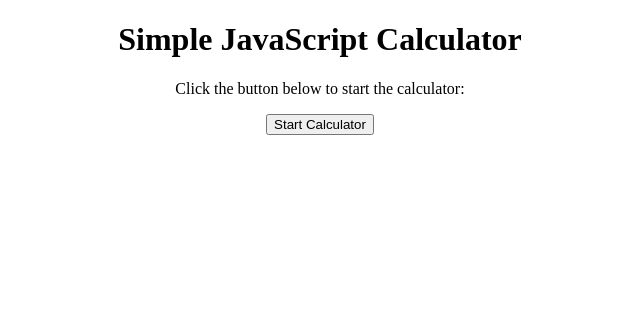
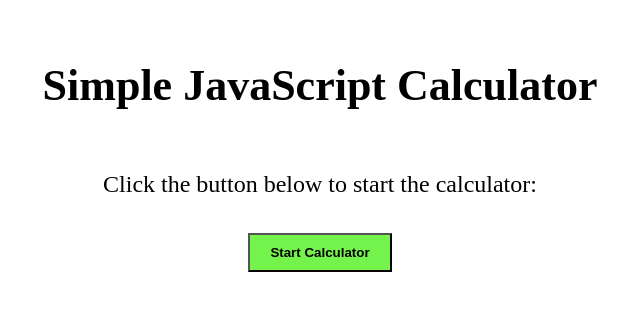
Before and after one commit to umar-farooque123/Js-Practice, a plain HTML site: page JS-Lecture-3/index.html in a window 1280 px wide. Shown: the whole page, without its empty margins (320-960 px from the left). Drawn offline with Linux system fonts and the light colour scheme.

Commit message:
new file create & add a code

```diff
--- a/JS-Lecture-3/index.html
+++ b/JS-Lecture-3/index.html
@@ -5,13 +5,14 @@
     <meta charset="UTF-8">
     <meta name="viewport" content="width=device-width, initial-scale=1.0">
     <title>Simple JS Calculator</title>
+    <link rel="stylesheet" href="./style.css">
 </head>
 
 <body>
-    <h1 style="text-align: center;">Simple JavaScript Calculator</h1>
-    <p style="text-align: center;">Click the button below to start the calculator:</p>
+    <h1>Simple JavaScript Calculator</h1>
+    <p>Click the button below to start the calculator:</p>
 
-    <div style="text-align: center;">
+    <div>
         <button onclick="startCalculator()">Start Calculator</button>
     </div>
 
--- /dev/null
+++ b/JS-Lecture-3/style.css
@@ -0,0 +1,29 @@
+* {
+    box-sizing: border-box;
+    padding: auto;
+    margin: auto;
+}
+
+body {
+    text-align: center;
+}
+
+button {
+    padding: 10px 20px;
+    font-weight: 700;
+    background-color: rgb(116, 243, 77);
+}
+
+h1 {
+    margin: 60px;
+    font-size: 44px;
+}
+
+p {
+    margin-bottom: 25px;
+    font-size: 24px;
+}
+
+button {
+    margin: 10px;
+}
```
